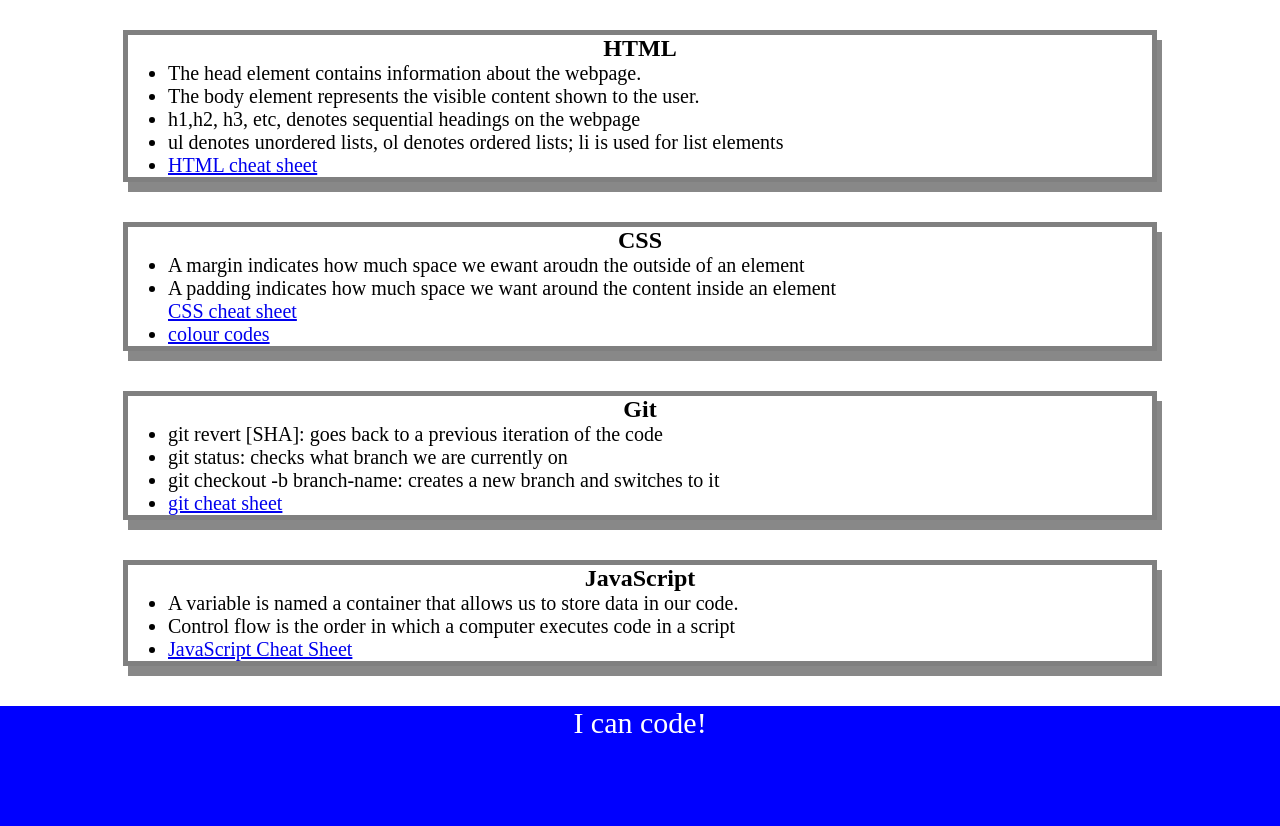
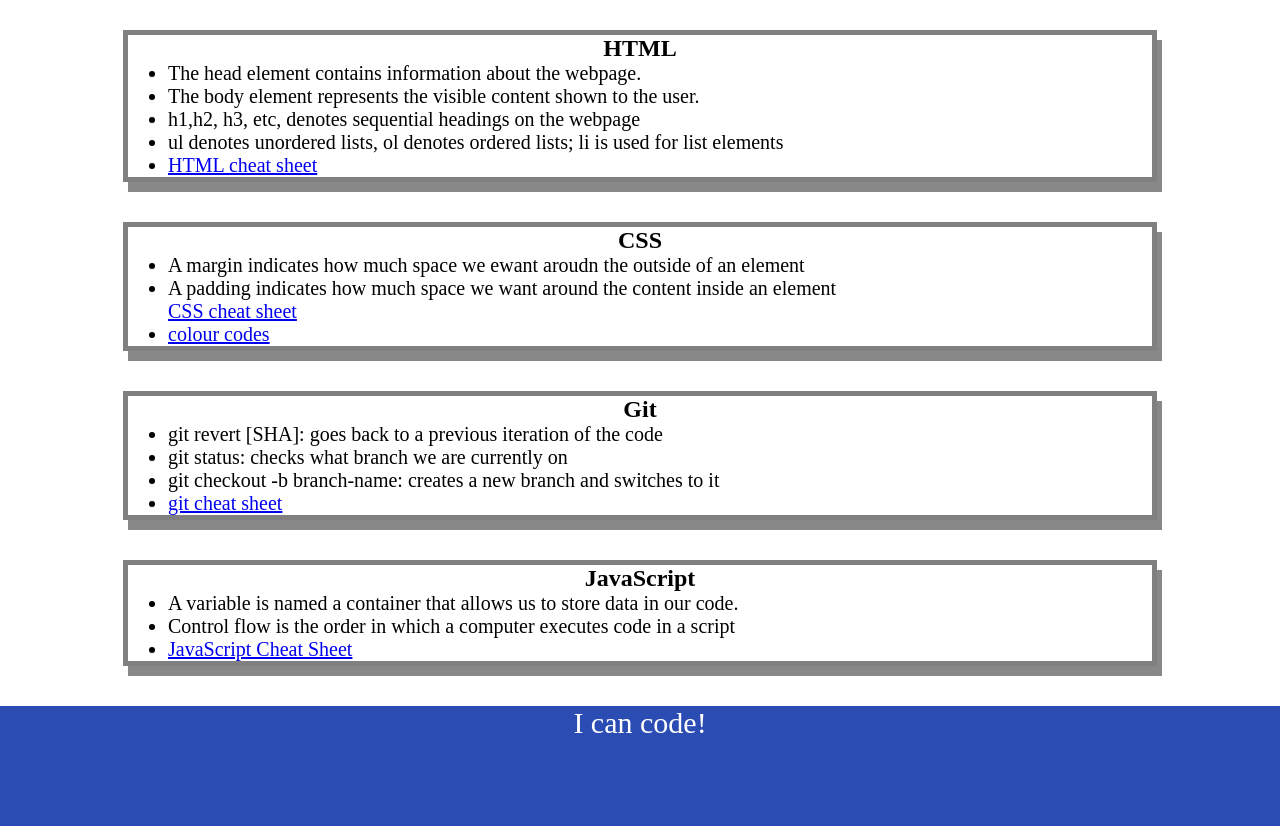
Before and after one commit to eilismcmillan/prework-study-guide, a plain HTML site: page index.html in a window 1280 px wide. Shown: the part 148-974 px from the top of the page. Drawn offline with Linux system fonts and the light colour scheme.

Commit message:
Update style.css

```diff
--- a/assets/style.css
+++ b/assets/style.css
@@ -1,12 +1,13 @@
 * {
     margin: 0;
     padding: 0;
+    font: monospace;
 }
 header,
 footer {
     width: 100%;
     height: 120px;
-    background-color: blue;
+    background-color: rgb(43, 76, 179);
     color: white;
 }
 h1,
```
